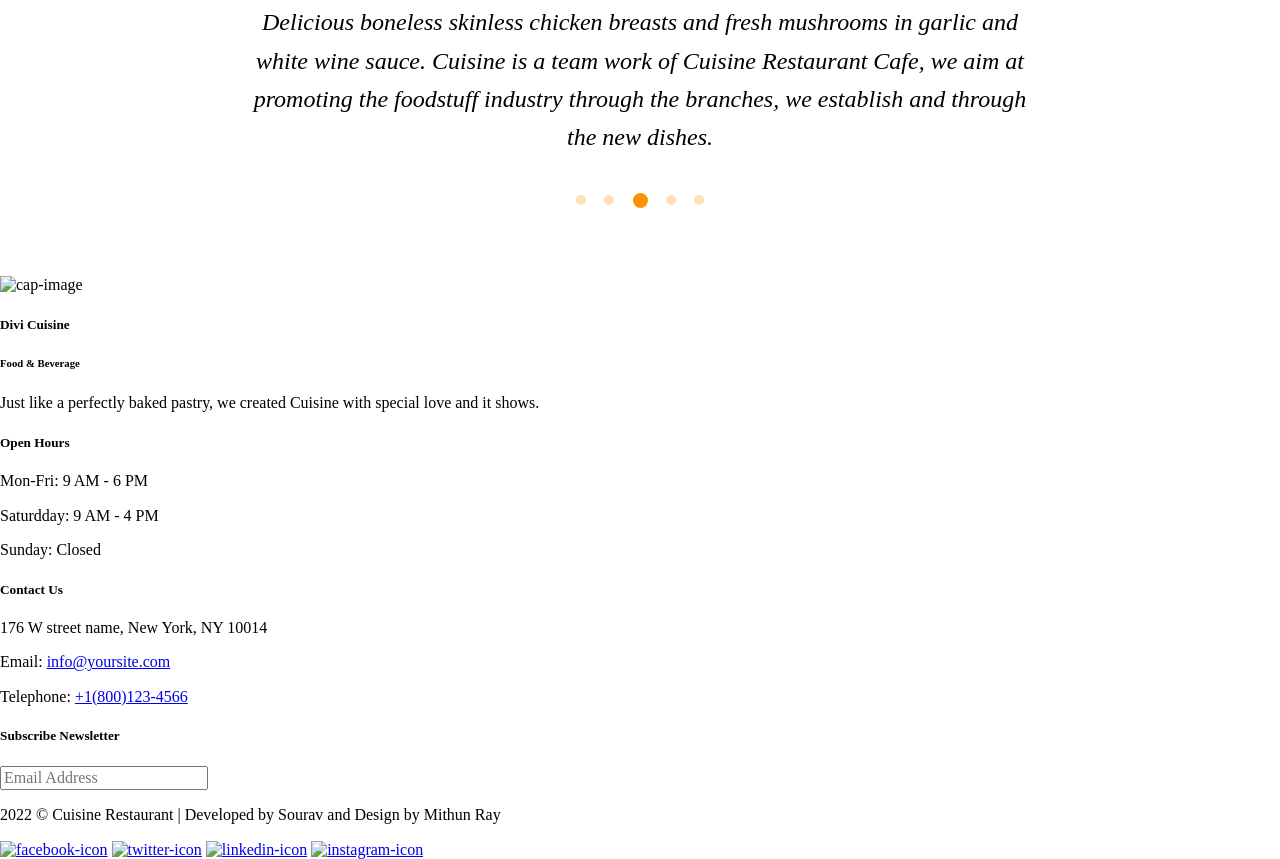
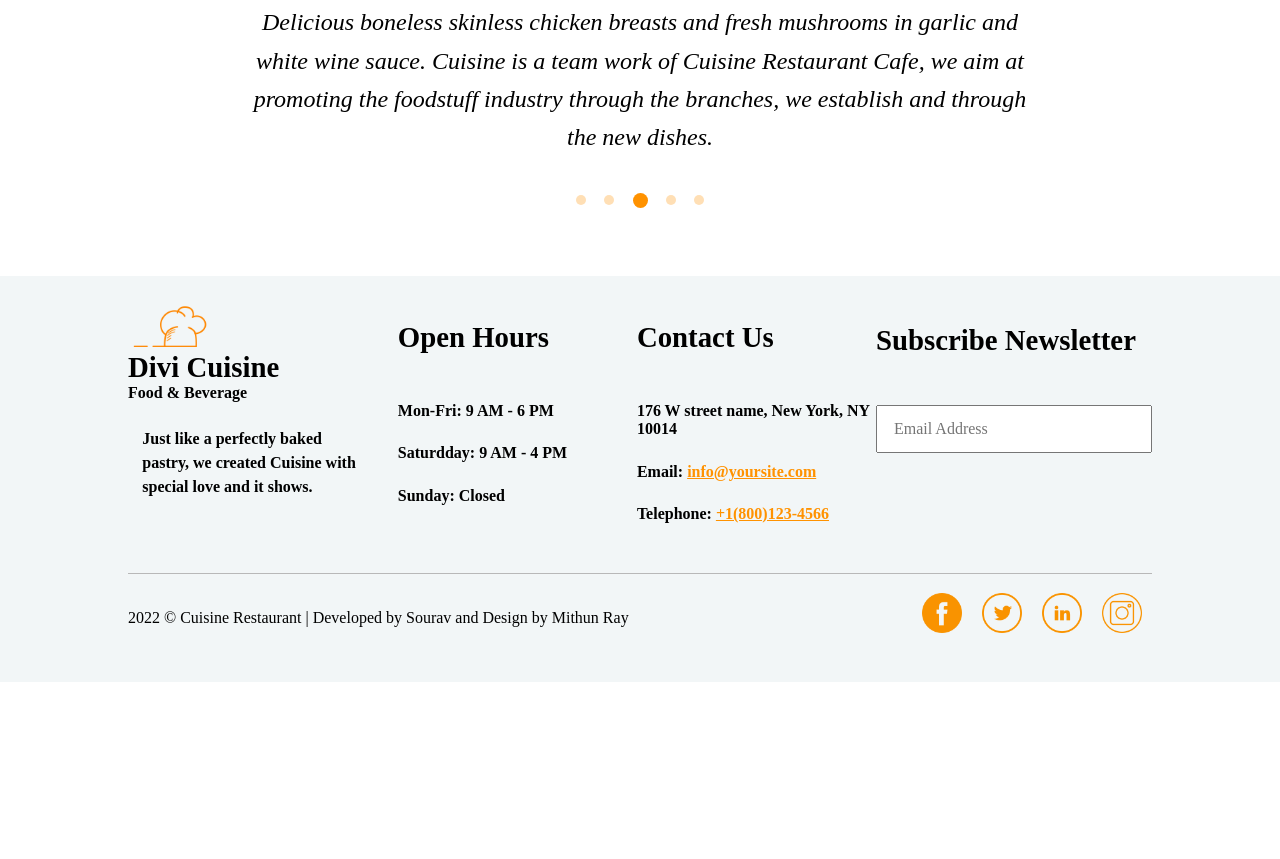
Before and after one commit to SouravsGithub/layout6, a plain HTML site: page index.html in a window 1280 px wide. Shown: the part 4525-5384 px from the top of the page. After the commit the page ends 5207 px from the top, so only its background shows below. Drawn offline with Linux system fonts and the light colour scheme.

Commit message:
finished working on the footer

```diff
--- a/css/style.css
+++ b/css/style.css
@@ -365,6 +365,73 @@ nav > ul > li > a {
   margin-bottom: 3%;
 }
 
+/* STYLING THE FOOTER */
+
+footer {
+  background: #f2f6f7;
+}
+.footer-container {
+  width: 80%;
+  margin: 0 auto;
+  display: flex;
+  justify-content: space-between;
+  padding: 2% 0;
+  border-bottom: 1px solid rgb(184, 184, 184);
+}
+.footer-container > * {
+  flex: 1;
+}
+.footer-column > h5 {
+  font-size: 1.8rem;
+  margin-top: 8%;
+}
+.left {
+  margin-right: 3%;
+}
+.left > img {
+  width: 80px;
+}
+.left > h5 {
+  margin: 0;
+}
+.left > h6 {
+  margin: 0;
+  font-size: 1rem;
+}
+.footer-column > p {
+  margin: 10% 0;
+  font-weight: 600;
+}
+.footer-column a {
+  color: #ff9200;
+}
+.left p {
+  font-size: 1rem;
+  line-height: 1.5;
+  margin-top: 10%;
+  margin-left: 6%;
+}
+.right input {
+  padding: 0.8rem 1rem;
+  padding-right: 3.5rem;
+}
+.footer-container-end {
+  width: 80%;
+  margin: 0 auto;
+  display: flex;
+  justify-content: space-between;
+  padding-top: 1.5%;
+  padding-bottom: 3%;
+}
+.footer-socials {
+  flex-basis: 15rem;
+  display: flex;
+  justify-content: space-around;
+}
+.footer-socials img {
+  width: 40px;
+  height: 40px;
+}
 /******************************************
 /* ADDITIONAL STYLES
 /*******************************************/
--- a/index.html
+++ b/index.html
@@ -199,8 +199,8 @@
     </section>
     <footer>
       <div class="footer-container">
-        <div class="footer-column">
-          <img src="#" alt="cap-image" />
+        <div class="footer-column left">
+          <img src="./images/Screenshot_20221113_113633.png" alt="cap-image" />
           <h5>Divi Cuisine</h5>
           <h6>Food & Beverage</h6>
           <p>
@@ -220,7 +220,7 @@
           <p>Email: <a href="#">info@yoursite.com</a></p>
           <p>Telephone: <a href="#">+1(800)123-4566</a></p>
         </div>
-        <div class="footer-column">
+        <div class="footer-column right">
           <h5>Subscribe Newsletter</h5>
           <form action="">
             <input type="text" placeholder="Email Address" />
@@ -233,10 +233,24 @@
           Mithun Ray
         </p>
         <div class="footer-socials">
-          <a href="#"><img src="#" alt="facebook-icon" /></a>
-          <a href="#"><img src="#" alt="twitter-icon" /></a>
-          <a href="#"><img src="#" alt="linkedin-icon" /></a>
-          <a href="#"><img src="#" alt="instagram-icon" /></a>
+          <a href=""
+            ><img
+              src="./icons/footer socials/facebook (5).png"
+              alt="facebook-icon"
+          /></a>
+          <a href=""
+            ><img
+              src="./icons/footer socials/twitter (2).png"
+              alt="twitter-icon"
+          /></a>
+          <a href=""
+            ><img src="./icons/footer socials/linkedin.png" alt="linkedin-icon"
+          /></a>
+          <a href=""
+            ><img
+              src="./icons/footer socials/instagram (1).png"
+              alt="instagram-icon"
+          /></a>
         </div>
       </div>
     </footer>
```
